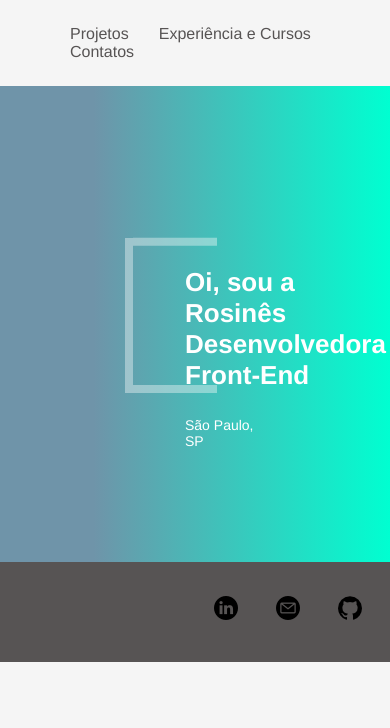
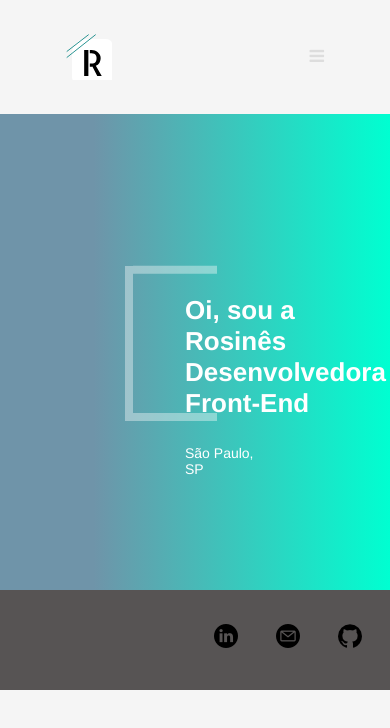
Before and after one commit to Rosines-Almeida/portifolio, a Vue app: page / in a window 390 px wide. Shown: the top 728 px of the page. Built offline with nearby package versions, Linux system fonts and the light colour scheme.

Commit message:
add menu resposivo

```diff
--- a/public/index.html
+++ b/public/index.html
@@ -5,6 +5,7 @@
     <meta http-equiv="X-UA-Compatible" content="IE=edge">
     <meta name="viewport" content="width=device-width,initial-scale=1.0">
     <link rel="icon" href="<%= BASE_URL %>favicon.ico">
+    <link rel="stylesheet" href="https://cdnjs.cloudflare.com/ajax/libs/font-awesome/4.7.0/css/font-awesome.min.css">
     <title>Portifólio</title>
   </head>
   <body>
--- a/src/components/TheHeader.vue
+++ b/src/components/TheHeader.vue
@@ -1,42 +1,51 @@
 <template>
   <header>
-    <nav>
-      <div class="logo">
-        <router-link  to="/"><div class="icon-home"></div></router-link>
+    <nav class="topnav">
+      <!-- <a href="#home" class="active">Logo</a> -->
+       <router-link to="/"><div class="logo icon-home"></div></router-link>
+      <div id="myLinks">
+        <router-link to="/projetos" class="a menu">Projetos</router-link>
+        <router-link to="/cursos" class="a menu">Experiência e Cursos</router-link>
+        <router-link to="/contato"  class="a menu">Contatos</router-link>
       </div>
-      <ul>
-          <li>
-          <router-link to="/projetos">Projetos</router-link>
-        </li>
-        <li>
-          <router-link to="/cursos">Experiência e Cursos</router-link>
-        </li>
-        <li>
-          <router-link to="/contato">Contatos</router-link>
-        </li>
-
-      </ul>
+      <a href="javascript:void(0);" class="icon" @click="myFunction()">
+        <i class="fa fa-bars"></i>
+      </a>
     </nav>
   </header>
 </template>
 
 <script>
 export default {
-  name: "TheHeader"
+  name: "TheHeader",
+  methods: {
+    myFunction: function () {
+      var x = document.getElementById("myLinks");
+      if (x.style.display === "block") {
+        x.style.display = "none";
+      } else {
+        x.style.display = "block";
+      }
+    },
+  },
 };
 </script>
 
 <style scoped>
 header {
-  background: #F5F5F5 ;
+  background: #f5f5f5;
 }
 
 header a {
   color: #575454;
 }
+.menu{
+padding: 0 10px;
+    margin-left: 10px;
+}
 
 a.router-link-active {
-  color: #6F94A9;
+  color: #6f94a9;
 }
 
 nav {
@@ -48,28 +57,81 @@ nav {
   padding: 20px 50px;
 }
 
-.logo {
+a.router-link-active{
   flex: 1;
-
 }
-.icon-home{
-  background-image: url('../assets/home.svg');
-     background-repeat: no-repeat;
-     height: 46px;
-     width: 46x;
+.icon-home {
+  background-image: url("../assets/home.svg");
+  background-repeat: no-repeat;
+  height: 46px;
+  width: 46px;
 }
 
 .logo a {
   font-size: 1.3rem;
   color: white;
 }
-
-ul li {
+.topnav #myLinks {
+    display: block;
+  }
+.topnav #myLinks.a{
   display: inline-block;
+ padding: 0 10px;
+    margin-left: 10px;
 }
-
+/*
 li a {
   padding: 0 10px;
   margin-left: 10px;
+} */
+@media screen and (min-width: 1022px) {
+  .icon{
+    display: none;
+  }
+
+}
+@media screen and (max-width: 1022px) {
+  .topnav {
+    overflow: hidden;
+    /* background-color: #333; */
+    position: relative;
+  }
+
+  .topnav #myLinks {
+    display: none;
+  }
+
+  .topnav a {
+    color: #ddd;
+    padding: 14px 16px;
+    text-decoration: none;
+    font-size: 17px;
+    display: block;
+  }
+
+  .topnav a.icon {
+      color: #ddd;
+    display: block;
+    /* position: absolute; */
+    right: 0;
+    top: 0;
+  }
+  .myLinks a {
+    background: white;
+    display: block;
+    position: absolute;
+    right: 0;
+    top: 0;
+  }
+
+  .topnav a:hover {
+    background-color: #ddd;
+    color: black;
+  }
+
+  .active {
+    background-color: #04aa6d;
+    color: white;
+  }
 }
 </style>
```
